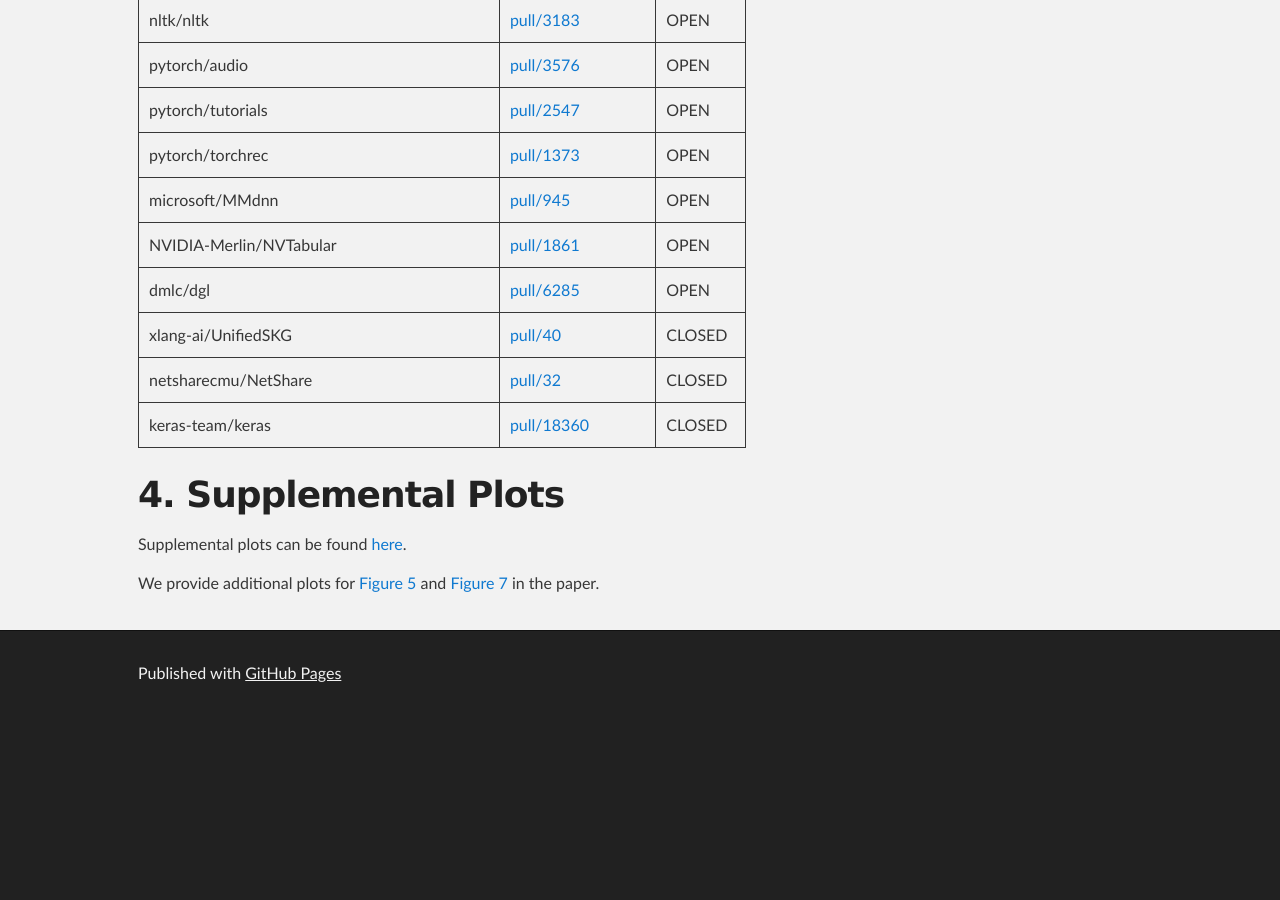
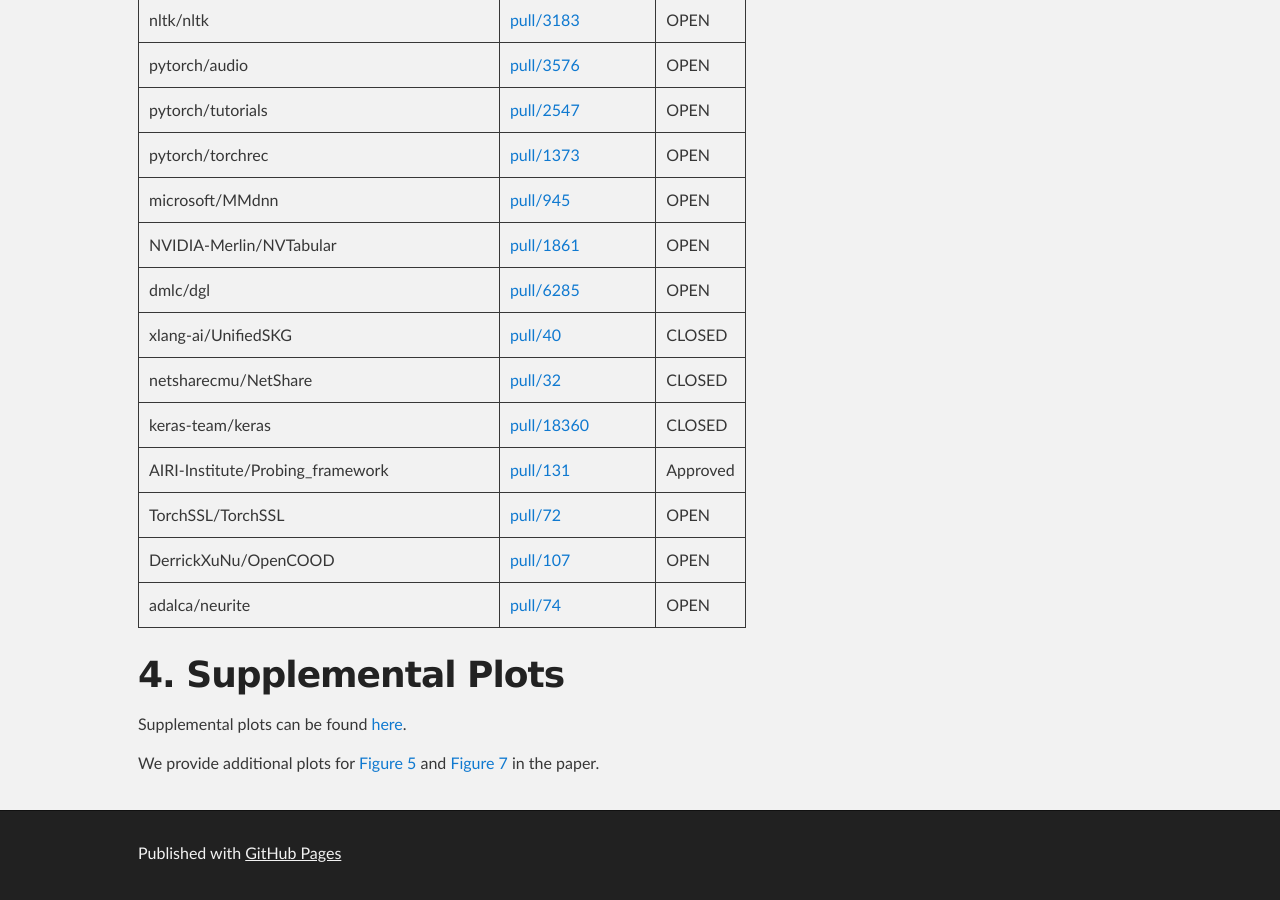
Before and after one commit to PyCraftTool/PyCraftTool.github.io, a Jekyll site: the page built from index.md, in a window 1280 px wide and 900 px high, scrolled down 6394 px. Built offline with Jekyll 4.4.1, drawn with Linux system fonts in a browser that asks for light colours; our own code applies the rules of GitHub Pages for plain Markdown files; before the commit the page ends 7114 px from its top, so only the background shows below that.

Commit message:
add links

```diff
--- a/index.md
+++ b/index.md
@@ -815,7 +815,10 @@
 | xlang-ai/UnifiedSKG                            | [pull/40](https://github.com/xlang-ai/UnifiedSKG/pull/40 )                           | CLOSED   |
 | netsharecmu/NetShare                           | [pull/32](https://github.com/netsharecmu/NetShare/pull/32)                           | CLOSED   |
 | keras-team/keras                               | [pull/18360](https://github.com/keras-team/keras/pull/18360)                         | CLOSED   |
-
+| AIRI-Institute/Probing_framework               | [pull/131](https://github.com/AIRI-Institute/Probing_framework/pull/131)             | Approved |
+| TorchSSL/TorchSSL                              | [pull/72](https://github.com/TorchSSL/TorchSSL/pull/72)                              | OPEN     |
+| DerrickXuNu/OpenCOOD                           | [pull/107](https://github.com/DerrickXuNu/OpenCOOD/pull/107)                         | OPEN     |
+| adalca/neurite                                 | [pull/74](https://github.com/adalca/neurite/pull/74)                                 | OPEN     |
 
 # 4. Supplemental Plots
 Supplemental plots can be found [here](/plots).
```
